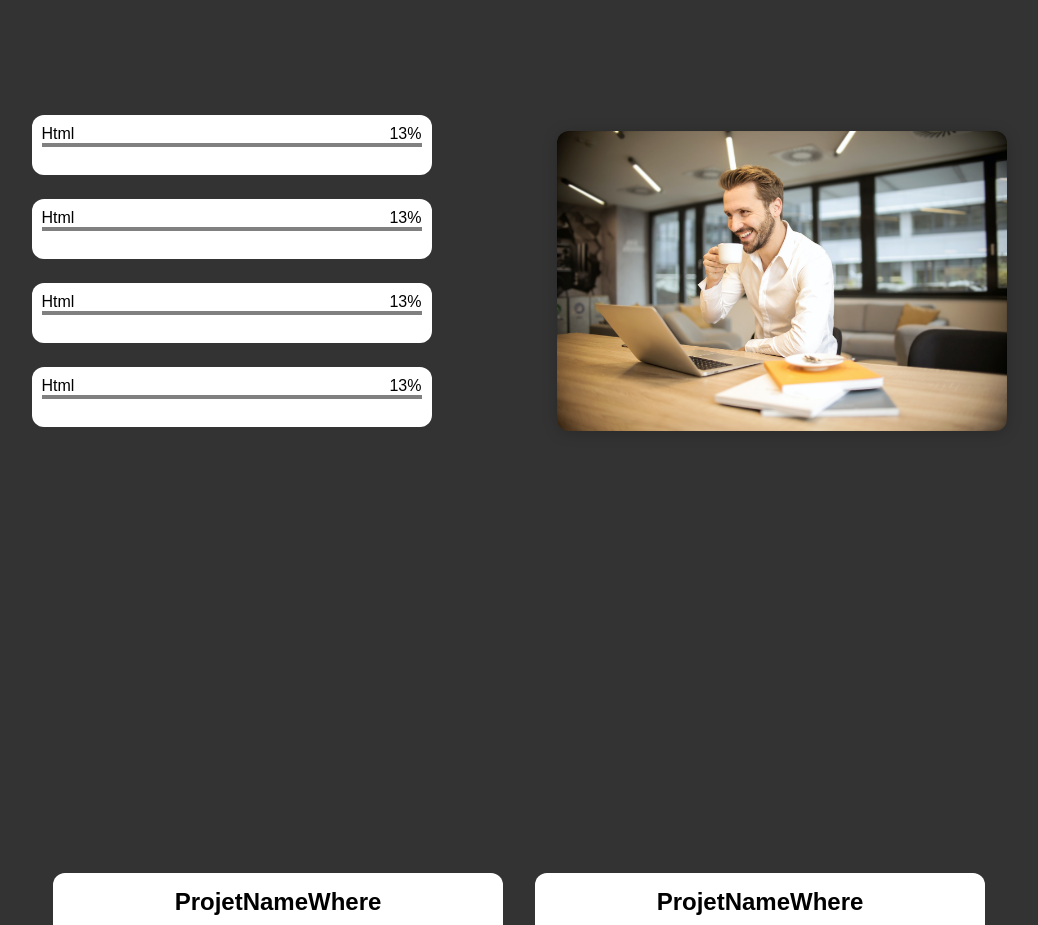
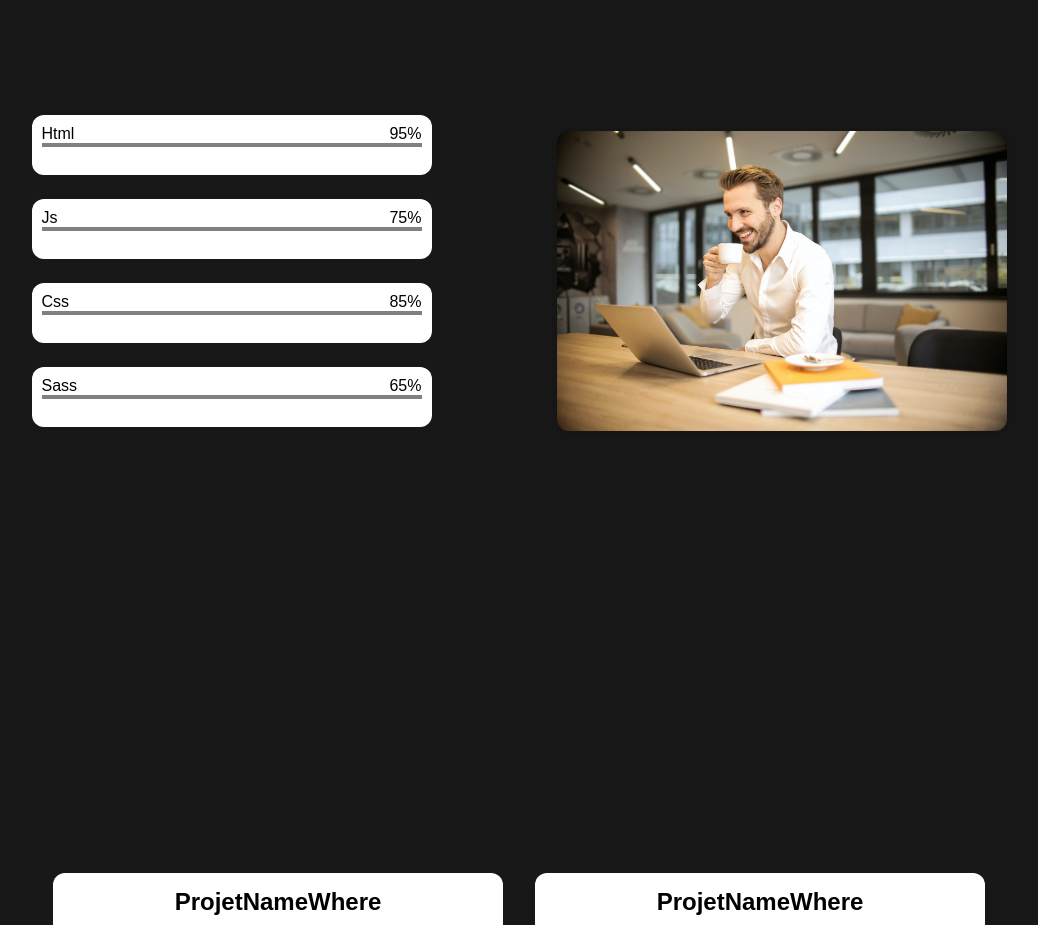
Before and after one commit to whyneedd/Portfolio-Thenat-v3, a plain HTML site: page index.html in a window 1280 px wide. Shown: the part 1560-2485 px from the top of the page, without its empty margins (121-1159 px from the left). Drawn offline with nearby package versions, Linux system fonts and the light colour scheme.

Commit message:
Third commit

```diff
--- a/index.html
+++ b/index.html
@@ -111,28 +111,28 @@
             <div class="skills__skills-box">
               <div class="skills__skillbox-info">
                 <span>Html</span>
-                <span>13%</span>
+                <span>95%</span>
               </div>
               <div class="skills__skillbox-bar"></div>
             </div>
             <div class="skills__skills-box">
               <div class="skills__skillbox-info">
-                <span>Html</span>
-                <span>13%</span>
+                <span>Js</span>
+                <span>75%</span>
               </div>
               <div class="skills__skillbox-bar"></div>
             </div>
             <div class="skills__skills-box">
               <div class="skills__skillbox-info">
-                <span>Html</span>
-                <span>13%</span>
+                <span>Css</span>
+                <span>85%</span>
               </div>
               <div class="skills__skillbox-bar"></div>
             </div>
             <div class="skills__skills-box">
               <div class="skills__skillbox-info">
-                <span>Html</span>
-                <span>13%</span>
+                <span>Sass</span>
+                <span>65%</span>
               </div>
               <div class="skills__skillbox-bar"></div>
             </div>
--- a/public/sass/main.scss
+++ b/public/sass/main.scss
@@ -20,7 +20,7 @@ html {
 }
 
 body {
-  background: #333;
+  background: #181818;
 }
 
 ul {
```
Also changed, not shown: public/css/styles.css.
